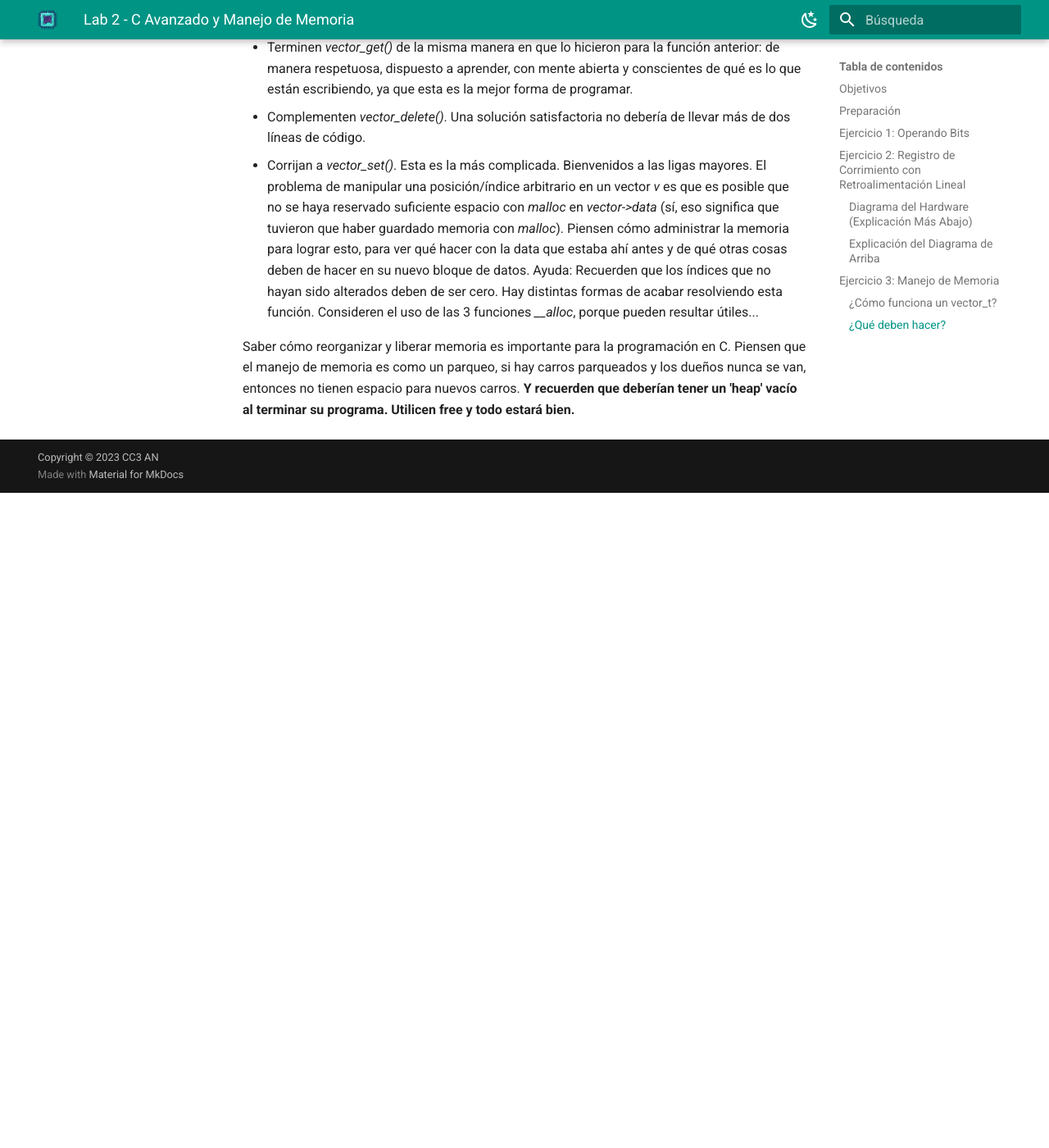
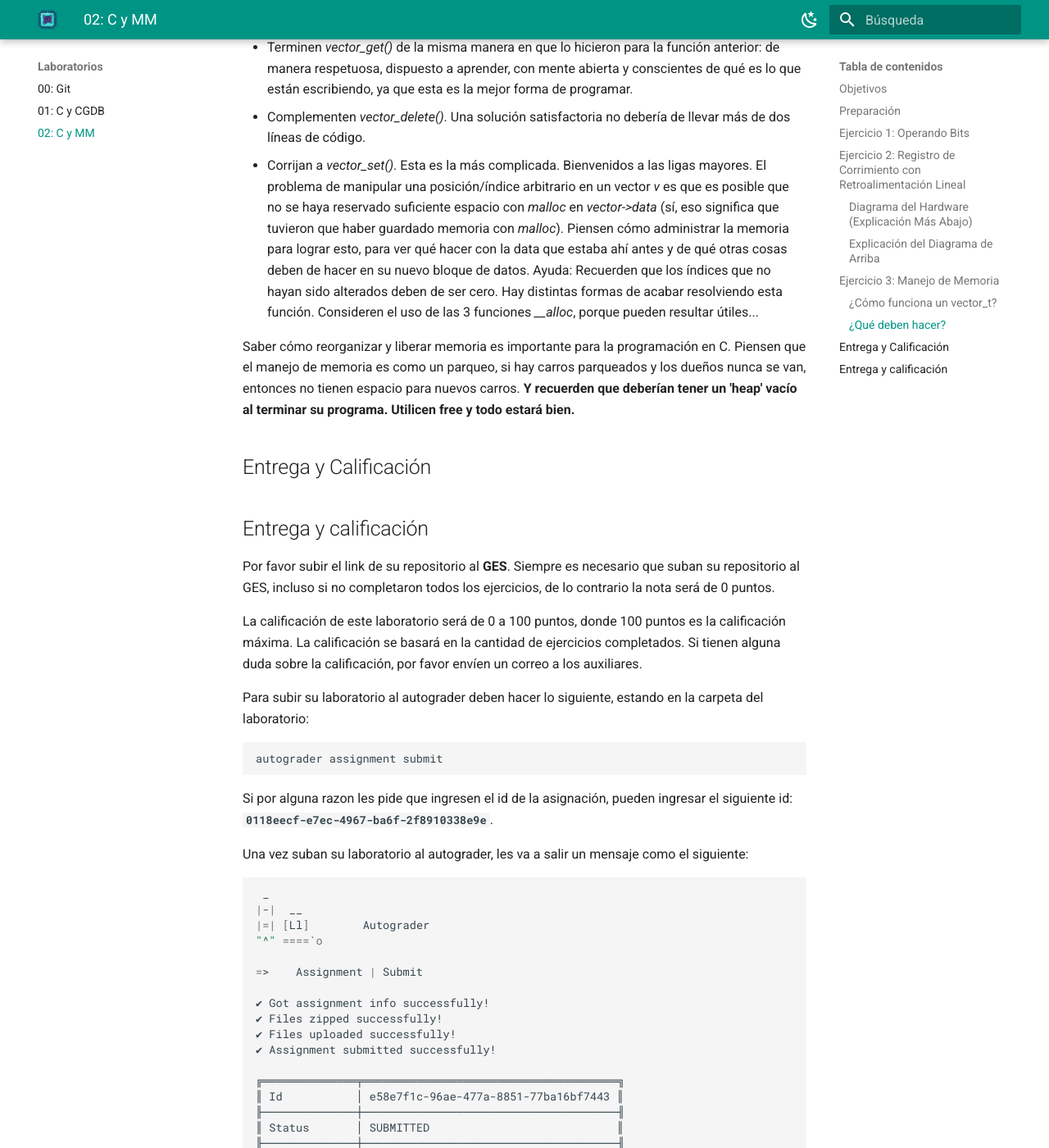
Before and after one commit to cc3-an-ug/webapp, an MkDocs documentation site: the page built from docs/labs/lab02.md, in a window 1280 px wide and 1400 px high, scrolled down 4728 px. Shown: the whole window at 82% size. Built offline with MkDocs 1.6.1 and Material for MkDocs 9.7.7, drawn with Linux system fonts in a browser that asks for light colours; before the commit the page ends 5329 px from its top, so only the background shows below that; some of the changed text lies outside the part shown.

Commit message:
feat: add lab02 instructions

````diff
--- a/docs/labs/lab02.md
+++ b/docs/labs/lab02.md
@@ -11,7 +11,7 @@
 
 ## Preparación
 
-De primero, deben de descargar todos los archivos que necesitarán para completar este laboratorio, estos se encuentran [aquí](https://classroom.github.com/a/QP_J2KA_). Recuerden que deben aceptar la asignación y se les creará automáticamente un repositorio con una extensión que termina con su usuario.
+De primero, deben de descargar todos los archivos que necesitarán para completar este laboratorio, estos se encuentran [aquí](https://classroom.github.com/a/buXamYD2). Recuerden que deben aceptar la asignación y se les creará automáticamente un repositorio con una extensión que termina con su usuario.
 Recuerden que este será revisado en búsqueda de copia o plagio, así que no lo hagan. De lo contrario, será sancionado acorde al reglamento de la universidad.
 
 Ahora, ya pueden ejecutar en la terminal el comando que les descargará los archivos base en el directorio a su elección:
@@ -140,3 +140,87 @@ Es momento de revisar el código de _ex3/vector.c_ si no lo han hecho. Aquí hay
 - Corrijan a _vector_set()_. Esta es la más complicada. Bienvenidos a las ligas mayores. El problema de manipular una posición/índice arbitrario en un vector _v_ es que es posible que no se haya reservado suficiente espacio con _malloc_ en _vector->data_ (sí, eso significa que tuvieron que haber guardado memoria con _malloc_). Piensen cómo administrar la memoria para lograr esto, para ver qué hacer con la data que estaba ahí antes y de qué otras cosas deben de hacer en su nuevo bloque de datos. Ayuda: Recuerden que los índices que no hayan sido alterados deben de ser cero. Hay distintas formas de acabar resolviendo esta función. Consideren el uso de las 3 funciones _\_\_alloc_, porque pueden resultar útiles...
 
 Saber cómo reorganizar y liberar memoria es importante para la programación en C. Piensen que el manejo de memoria es como un parqueo, si hay carros parqueados y los dueños nunca se van, entonces no tienen espacio para nuevos carros. **Y recuerden que deberían tener un 'heap' vacío al terminar su programa. Utilicen free y todo estará bien.**
+
+## Entrega y Calificación
+
+## Entrega y calificación
+
+Por favor subir el link de su repositorio al **GES**. Siempre es necesario que suban su repositorio al GES, incluso si no completaron todos los ejercicios, de lo contrario la nota será de 0 puntos.
+
+La calificación de este laboratorio será de 0 a 100 puntos, donde 100 puntos es la calificación máxima. La calificación se basará en la cantidad de ejercicios completados. Si tienen alguna duda sobre la calificación, por favor envíen un correo a los auxiliares.
+
+Para subir su laboratorio al autograder deben hacer lo siguiente, estando en la carpeta del laboratorio:
+
+```shell
+autograder assignment submit
+```
+
+Si por alguna razon les pide que ingresen el id de la asignación, pueden ingresar el siguiente id: **`0118eecf-e7ec-4967-ba6f-2f8910338e9e`**.
+
+Una vez suban su laboratorio al autograder, les va a salir un mensaje como el siguiente:
+
+```shell
+ _
+|-|  __
+|=| [Ll]        Autograder
+"^" ====`o
+
+=>    Assignment | Submit
+
+✔ Got assignment info successfully!
+✔ Files zipped successfully!
+✔ Files uploaded successfully!
+✔ Assignment submitted successfully!
+
+╔══════════════╤══════════════════════════════════════╗
+║ Id           │ e58e7f1c-96ae-477a-8851-77ba16bf7443 ║
+╟──────────────┼──────────────────────────────────────╢
+║ Status       │ SUBMITTED                            ║
+╟──────────────┼──────────────────────────────────────╢
+║ Submitted At │ 10 Feb, 2023 06:18:21 pm             ║
+╚══════════════╧══════════════════════════════════════╝
+```
+
+Para ver el estado de su laboratorio pueden hacer lo siguiente:
+
+```shell
+
+autograder submit last
+```
+
+Si ya está calificado, les va a salir un mensaje como el siguiente:
+
+```sh
+ _
+|-|  __
+|=| [Ll]        Autograder
+"^" ====`o
+
+=>    Submission | Last
+
+✔ Got submission info successfully!
+
+╔════════╤══════════════════════════════════════╗
+║ Id     │ 62b44820-9b95-4efa-8da3-0c7db59f95f1 ║
+╟────────┼──────────────────────────────────────╢
+║ Grade  │ 100                                  ║
+╟────────┼──────────────────────────────────────╢
+║ Status │ GRADED                               ║
+╚════════╧══════════════════════════════════════╝
+
+Stdout:
+
+1. Bitwise Operands
+
+...
+
+2. LFSR
+
+...
+
+3. Vector
+
+...
+```
+
+Pueden subir su laboratorio **10** veces, pero solo se tomará en cuenta la entrega que tenga la calificación más alta. Si no les gusta la calificación que obtuvieron, pueden volver a subir su laboratorio hasta que obtengan la calificación que desean.
--- a/mkdocs.yml
+++ b/mkdocs.yml
@@ -55,6 +55,7 @@ nav:
   - Laboratorios:
       - "00: Git": labs/lab00.md
       - "01: C y CGDB": labs/lab01.md
+      - "02: C y MM": labs/lab02.md
   - Tutoriales:
       - "Máquina Virtual": tutorials/install.md
       - "Git y GitHub": tutorials/git.md
````
Also changed, not shown: docs/assets/img/projs/proj01/classroom2.png.
